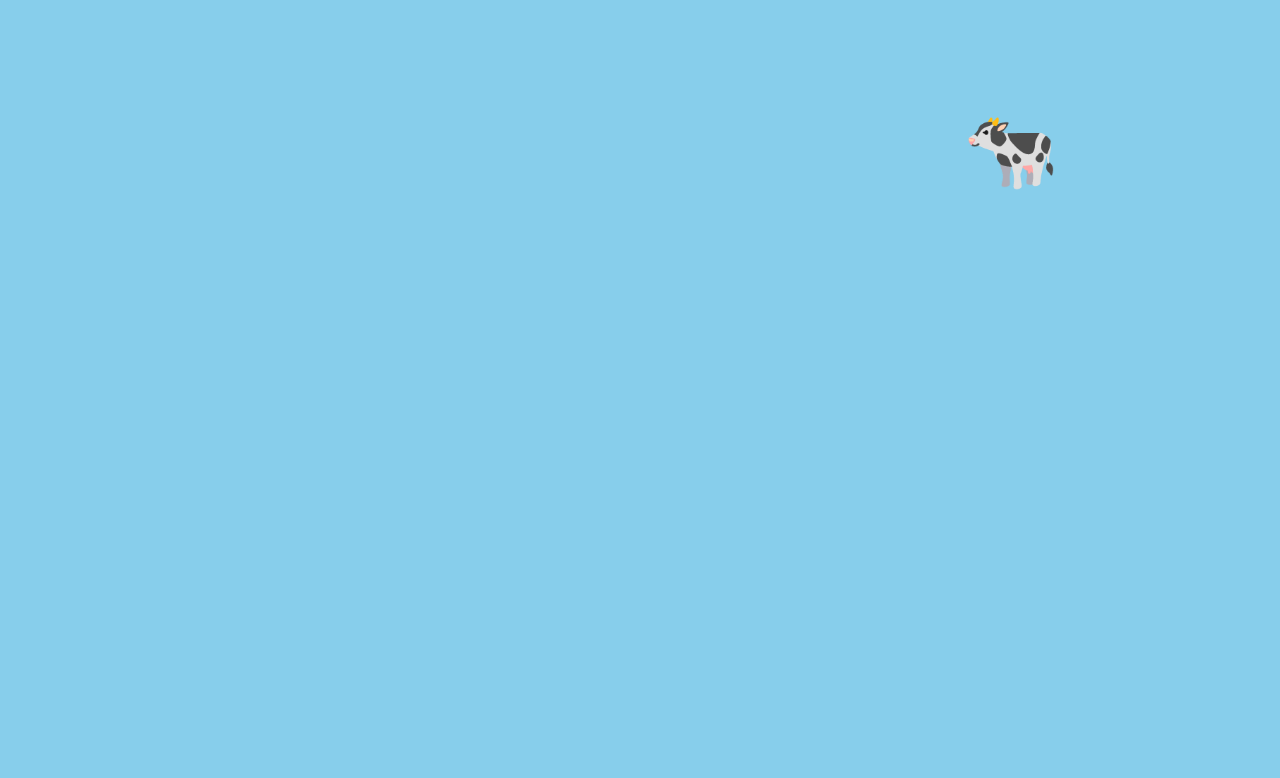
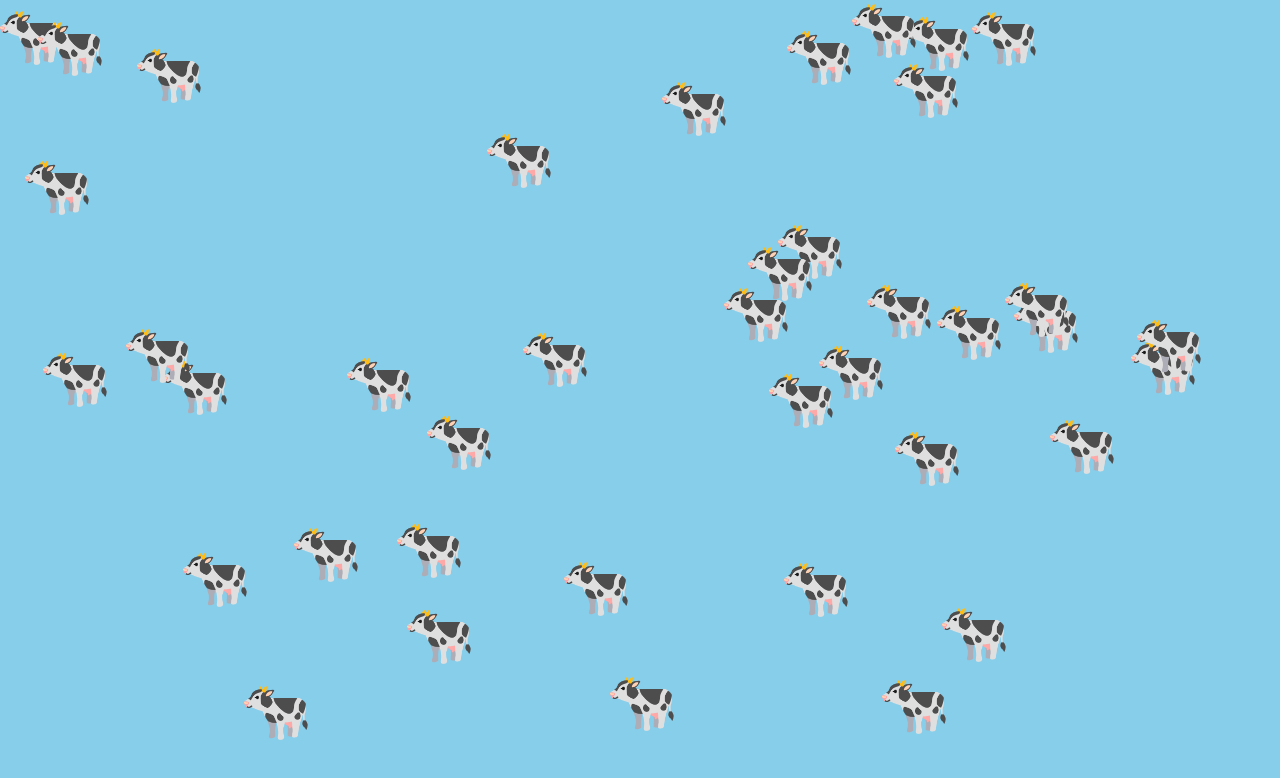
Before and after one commit to lennardkempf-de01/JSC, a plain HTML site: page index.html in a window 1280 px wide. Drawn offline with Linux system fonts and the light colour scheme.

Commit message:
Update index.html

```diff
--- a/index.html
+++ b/index.html
@@ -2,7 +2,7 @@
 <html lang="de">
 <head>
 <meta charset="UTF-8" />
-<title>Fliegende Kuh</title>
+<title>Kühe Stress Test</title>
 
 <style>
     body {
@@ -11,23 +11,22 @@
         overflow: hidden;
         background: #87ceeb;
         font-family: Arial, sans-serif;
+        position: relative;
     }
 
-    /* Die Kuh */
     .cow {
         position: absolute;
-        font-size: 4rem;
+        font-size: 3rem;
         animation: fly 6s linear infinite, spin 2s ease-in-out infinite;
     }
 
-    /* Flugpfad */
+    /* Zufällige Flugpfade */
     @keyframes fly {
-        0%   { top: 10%; left: 5%; }
-        20%  { top: 70%; left: 20%; }
-        40%  { top: 30%; left: 80%; }
-        60%  { top: 85%; left: 50%; }
-        80%  { top: 15%; left: 90%; }
-        100% { top: 10%; left: 5%; }
+        0%   { transform: translate(0, 0); }
+        25%  { transform: translate(300px, -200px); }
+        50%  { transform: translate(-200px, 300px); }
+        75%  { transform: translate(400px, 200px); }
+        100% { transform: translate(0, 0); }
     }
 
     /* Rotieren */
@@ -40,6 +39,27 @@
 </head>
 
 <body>
-    <div class="cow">🐄</div>
+
+<script>
+    // Anzahl der Kühe
+    const cowCount = 40; // ← hier kannst du hochdrehen (z. B. 100)
+
+    for (let i = 0; i < cowCount; i++) {
+        const cow = document.createElement("div");
+        cow.className = "cow";
+        cow.textContent = "🐄";
+
+        // Zufällige Startposition
+        cow.style.top = Math.random() * 90 + "vh";
+        cow.style.left = Math.random() * 90 + "vw";
+
+        // Zufällige Geschwindigkeit
+        const speed = 4 + Math.random() * 6;
+        cow.style.animationDuration = speed + "s, 2s";
+
+        document.body.appendChild(cow);
+    }
+</script>
+
 </body>
 </html>
```
